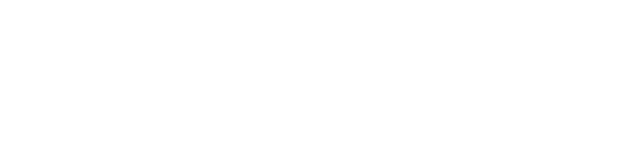
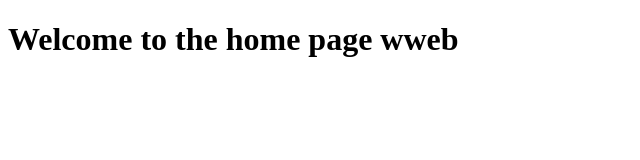
Before and after one commit to tuanlva20/testGitHub, a website: page index001.html in a window 1280 px wide. Shown: the whole page, without its empty margins (0-640 px from the left). Drawn offline with Linux system fonts and the light colour scheme.

Commit message:
Update index001.html

```diff
--- a/index001.html
+++ b/index001.html
@@ -6,6 +6,6 @@
     <title>Document</title>
 </head>
 <body>
-
+    <h1>Welcome to the home page wweb</h1>
 </body>
 </html>
```
